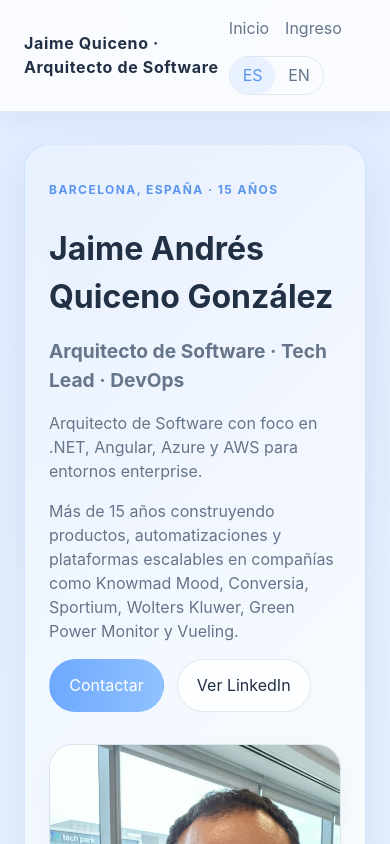
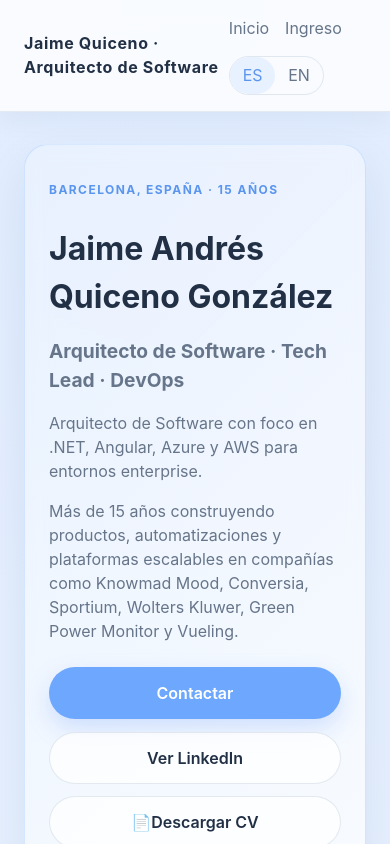
Before and after one commit to jaimeandres1945/jaime-portfolio-angular, an Angular app: page / in a window 390 px wide. Shown: the top 844 px of the page. Built offline with nearby package versions, Linux system fonts and the light colour scheme.

Commit message:
Add cv download

```diff
--- a/src/app/core/models/portfolio.model.ts
+++ b/src/app/core/models/portfolio.model.ts
@@ -12,6 +12,8 @@ export interface Profile {
   phone: string;
   photoUrl: string;
   yearsOfExperience: number;
+  pdfPath: string;
+  namePdf: string;
 }
 
 export interface Skill {
--- a/src/app/core/services/portfolio-cms.service.ts
+++ b/src/app/core/services/portfolio-cms.service.ts
@@ -22,7 +22,9 @@ const seedData: PortfolioData = {
     email: 'contacto@jaimequiceno.es',
     phone: '+34 656 829 726',
     photoUrl: 'assets/profile/jaime-quiceno-software-architect.png',
-    yearsOfExperience: 15
+    yearsOfExperience: 15,
+    pdfPath: 'assets/cv/Jaime-Quiceno-Software-Architect.pdf',
+    namePdf: "Jaime-Quiceno-Software-Architect.pdf"
   },
   sectionVisibility: {
     hero: true,
--- a/src/app/features/public/home/home.component.css
+++ b/src/app/features/public/home/home.component.css
@@ -142,8 +142,70 @@ h4 {
   color: var(--text-muted);
 }
 
+.hero__actions {
+  margin-top: 1.5rem;
+}
+
+.hero__actions .button {
+  display: inline-flex;
+  align-items: center;
+  justify-content: center;
+  gap: 0.5rem;
+  min-height: 52px;
+  padding: 0.9rem 1.4rem;
+  border-radius: 999px;
+  text-decoration: none;
+  font-weight: 600;
+  line-height: 1;
+  border: 1px solid transparent;
+  transition: transform 0.2s ease, box-shadow 0.2s ease, background-color 0.2s ease, color 0.2s ease, border-color 0.2s ease;
+}
+
+.hero__actions .button:hover {
+  transform: translateY(-1px);
+}
+
+.hero__actions .button.primary {
+  background: var(--primary);
+  color: #fff;
+  box-shadow: 0 10px 24px rgba(79, 134, 247, 0.22);
+}
+
+.hero__actions .button.primary:hover {
+  background: var(--primary-hover);
+}
+
+.hero__actions .button:not(.primary):not(.button--cv) {
+  background: rgba(255, 255, 255, 0.72);
+  color: var(--text);
+  border-color: var(--border);
+}
+
+.hero__actions .button:not(.primary):not(.button--cv):hover {
+  background: #fff;
+}
+
+.hero__actions .button--cv {
+  background: #eef4ff;
+  color: var(--primary-hover);
+  border-color: rgba(79, 134, 247, 0.18);
+}
+
+.hero__actions .button--cv:hover {
+  background: #e3eeff;
+  box-shadow: 0 10px 24px rgba(79, 134, 247, 0.12);
+}
+
 @media (max-width: 900px) {
   .hero {
     grid-template-columns: 1fr;
   }
+
+  .hero__actions {
+    justify-content: center;
+  }
+
+  .hero__actions .button {
+    width: 100%;
+  }
 }
--- a/src/app/features/public/home/home.component.html
+++ b/src/app/features/public/home/home.component.html
@@ -9,6 +9,7 @@
     <div class="hero__actions">
       <a class="button primary" [href]="'mailto:' + data().profile.email">{{ t('hero.cta.contact') }}</a>
       <a class="button" [href]="data().profile.linkedinUrl" target="_blank" rel="noreferrer">{{ t('hero.cta.linkedin') }}</a>
+      <a class="button download" [href]="data().profile.pdfPath" target="_blank" [download]="data().profile.namePdf">📄{{ t('hero.cta.download-cv') }}</a>
     </div>
   </div>
 
--- a/src/assets/i18n/en.json
+++ b/src/assets/i18n/en.json
@@ -6,6 +6,7 @@
   "nav.admin": "Admin",
   "hero.cta.contact": "Get in touch",
   "hero.cta.linkedin": "Open LinkedIn",
+  "hero.cta.download-cv": "Download CV",
   "section.experience": "Relevant experience",
   "section.skills": "Stack and capabilities",
   "section.portfolio": "Visible portfolio",
--- a/src/assets/i18n/es.json
+++ b/src/assets/i18n/es.json
@@ -6,6 +6,7 @@
   "nav.admin": "Administración",
   "hero.cta.contact": "Contactar",
   "hero.cta.linkedin": "Ver LinkedIn",
+  "hero.cta.download-cv": "Descargar CV",
   "section.experience": "Experiencia relevante",
   "section.skills": "Stack y capacidades",
   "section.portfolio": "Portafolio visible",
```
Also changed, not shown: 1 other file (tests, documents, lock files or other folders).
